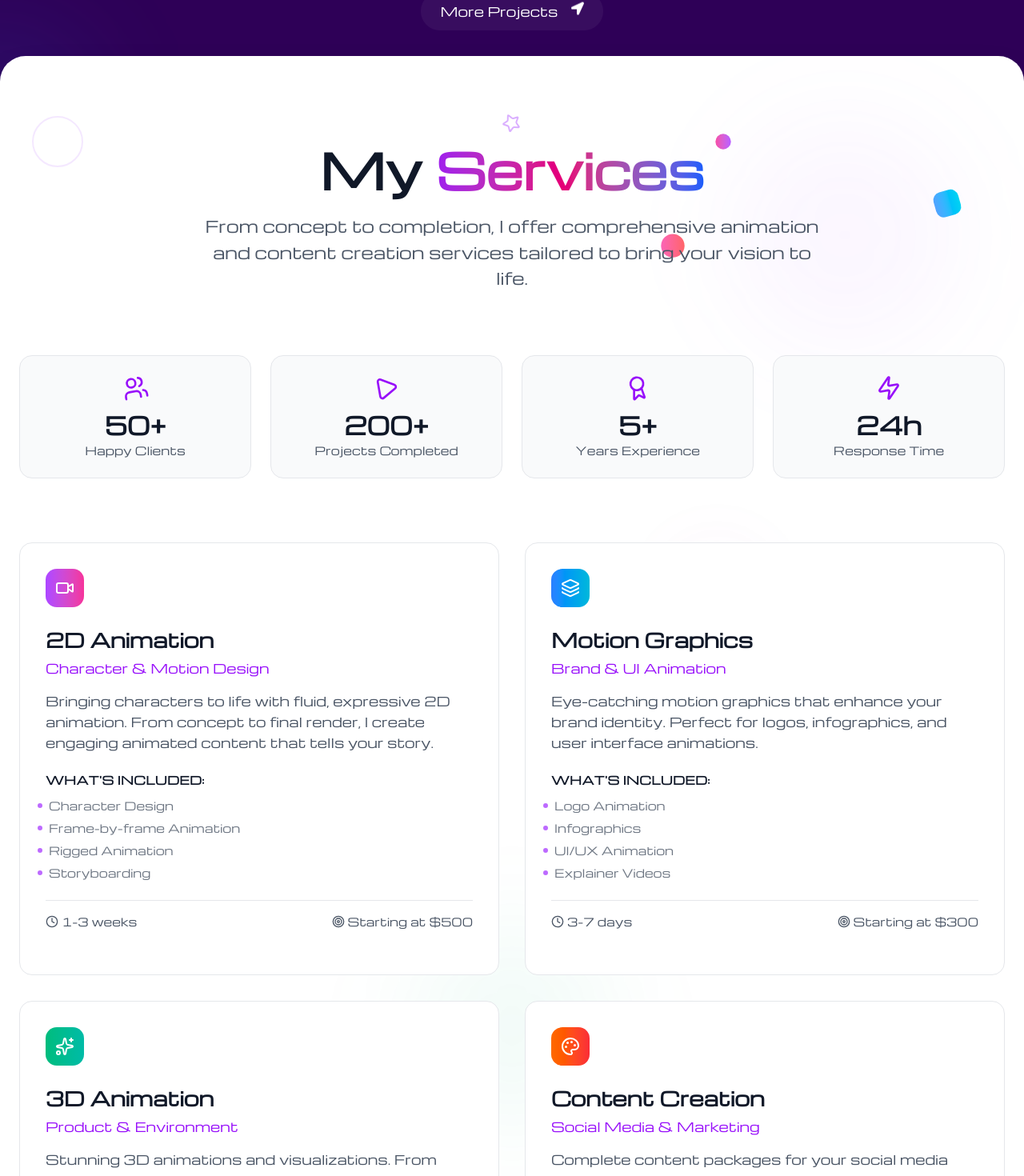
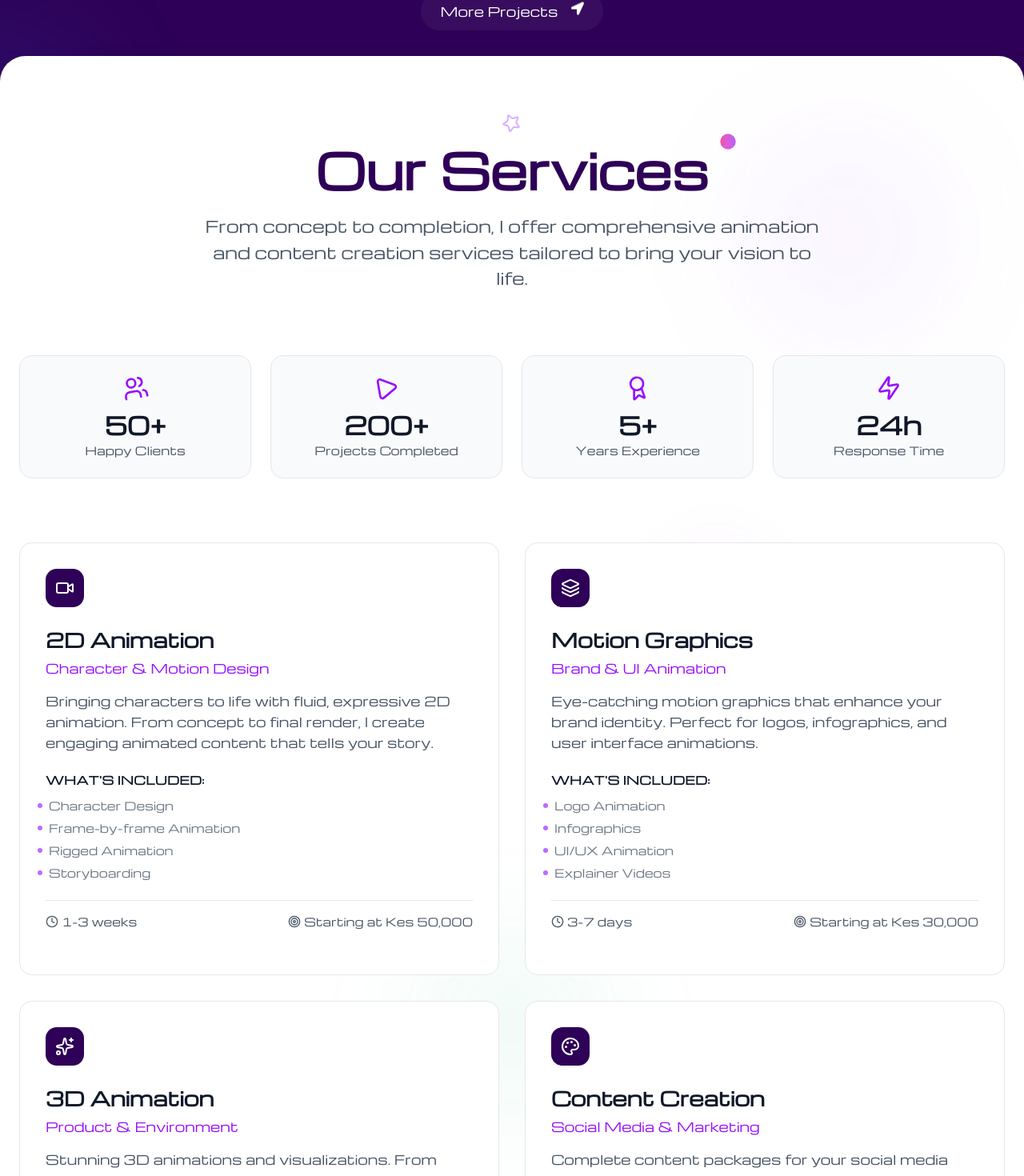
Before and after one commit to geofrey254/wixxportfolio, a Next.js app: page / in a window 1280 px wide. Shown: the part 2493-3963 px from the top of the page at 80% size. Built offline with nearby package versions, Linux system fonts and the light colour scheme.

Commit message:
Gradient colors removed

```diff
--- a/src/components/contactpage/ContactForm.tsx
+++ b/src/components/contactpage/ContactForm.tsx
@@ -302,11 +302,11 @@ export default function ContactForm() {
             disabled={isSubmitting}
             whileHover={{ scale: isSubmitting ? 1 : 1.02, y: isSubmitting ? 0 : -2 }}
             whileTap={{ scale: isSubmitting ? 1 : 0.98 }}
-            className={`w-full py-4 px-8 rounded-2xl font-semibold text-lg transition-all duration-300 flex items-center justify-center gap-3 shadow-lg
+            className={`w-full py-4 px-8 rounded-2xl font-semibold text-lg transition-all duration-300 flex items-center justify-center gap-3 shadow-lg cursor-pointer
               ${
                 isSubmitting
                   ? 'bg-gray-400 text-gray-700 cursor-not-allowed'
-                  : 'bg-gradient-to-r from-[#2e0057] to-purple-700 hover:from-purple-700 hover:to-[#2e0057] text-white shadow-purple-500/25 hover:shadow-xl'
+                  : 'bg-[#2e0057] hover:from-purple-700 hover:to-[#2e0057] text-white shadow-purple-500/25 hover:shadow-xl'
               }`}
           >
             {isSubmitting ? (
--- a/src/components/contactpage/ContactHero.tsx
+++ b/src/components/contactpage/ContactHero.tsx
@@ -38,9 +38,7 @@ export default function ContactHero() {
             </h1>
           </div>
           <h2 className="text-4xl md:text-6xl lg:text-7xl font-black">
-            <span className="bg-gradient-to-r from-purple-400 via-pink-400 to-blue-400 bg-clip-text text-transparent">
-              Something Amazing
-            </span>
+            <span className="text-white">Something Amazing</span>
           </h2>
         </motion.div>
       </motion.div>
--- a/src/components/contactpage/ContactInfo.tsx
+++ b/src/components/contactpage/ContactInfo.tsx
@@ -101,14 +101,14 @@ export default function ContactInfo() {
         className="bg-gradient-to-br from-[#2e0057]/5 to-purple-100/50 dark:from-gray-800 dark:to-gray-700 p-8 rounded-3xl border border-[#2e0057]/10 dark:border-gray-600"
       >
         <div className="flex items-start gap-6">
-          <div className="p-4 bg-gradient-to-r from-[#2e0057] to-purple-700 rounded-2xl shadow-lg">
+          <div className="p-4 bg-[#2e0057] rounded-2xl shadow-lg">
             <MapPin className="w-8 h-8 text-white" />
           </div>
           <div>
             <h3 className="text-2xl font-bold text-[#2e0057] dark:text-white mb-3">Our Studio</h3>
             <div className="space-y-2 text-gray-600 dark:text-gray-300">
               <p>123 Creative Avenue</p>
-              <p>Design District, Nairobi</p>
+              <p>Studio, Nairobi</p>
               <p>Kenya</p>
             </div>
             <motion.div whileHover={{ scale: 1.05 }} className="inline-block mt-4">
--- a/src/components/homepage/Project.tsx
+++ b/src/components/homepage/Project.tsx
@@ -115,11 +115,7 @@ export default function Projects() {
           transition={{ duration: 0.8 }}
         >
           <h2 className="text-5xl md:text-6xl font-bold mb-6 text-white dark:text-white">
-            Featured
-            <span className="bg-gradient-to-r from-purple-400 via-pink-400 to-blue-400 bg-clip-text text-transparent">
-              {' '}
-              Projects
-            </span>
+            Featured Projects
           </h2>
           <p className="text-base md:text-xl text-gray-300 dark:text-gray-400 leading-relaxed max-w-3xl mx-auto">
             Explore our latest animation works. Hover over project titles to see details, or click
--- a/src/components/homepage/Services.tsx
+++ b/src/components/homepage/Services.tsx
@@ -14,7 +14,6 @@ import {
   Target,
   Star,
   Heart,
-  Hexagon,
 } from 'lucide-react'
 import { FaLocationArrow } from 'react-icons/fa'
 import Link from 'next/link'
@@ -52,7 +51,7 @@ export default function Services() {
         'Rigged Animation',
         'Storyboarding',
       ],
-      price: 'Starting at $500',
+      price: 'Starting at Kes 50,000',
       duration: '1-3 weeks',
       gradient: 'from-purple-500 to-pink-500',
       bgGradient: 'bg-gradient-to-br from-purple-500/20 to-pink-500/20',
@@ -72,7 +71,7 @@ export default function Services() {
       description:
         'Eye-catching motion graphics that enhance your brand identity. Perfect for logos, infographics, and user interface animations.',
       features: ['Logo Animation', 'Infographics', 'UI/UX Animation', 'Explainer Videos'],
-      price: 'Starting at $300',
+      price: 'Starting at Kes 30,000',
       duration: '3-7 days',
       gradient: 'from-blue-500 to-cyan-500',
       bgGradient: 'bg-gradient-to-br from-blue-500/20 to-cyan-500/20',
@@ -97,7 +96,7 @@ export default function Services() {
         'Lighting & Rendering',
         'Camera Animation',
       ],
-      price: 'Starting at $800',
+      price: 'Starting at Kes 80,000',
       duration: '2-4 weeks',
       gradient: 'from-emerald-500 to-teal-500',
       bgGradient: 'bg-gradient-to-br from-emerald-500/20 to-teal-500/20',
@@ -117,7 +116,7 @@ export default function Services() {
       description:
         'Complete content packages for your social media and marketing needs. Engaging animations optimized for different platforms.',
       features: ['Social Media Content', 'Ad Animations', 'Template Creation', 'Brand Consistency'],
-      price: 'Starting at $200',
+      price: 'Starting at Kes 20,000',
       duration: '1-2 weeks',
       gradient: 'from-orange-500 to-red-500',
       bgGradient: 'bg-gradient-to-br from-orange-500/20 to-red-500/20',
@@ -137,63 +136,6 @@ export default function Services() {
     { icon: Award, value: '5+', label: 'Years Experience' },
     { icon: Zap, value: '24h', label: 'Response Time' },
   ]
-
-  // Floating animation elements
-  const FloatingElements = () => (
-    <div className="absolute inset-0 overflow-hidden pointer-events-none">
-      {/* Animated shapes */}
-      <motion.div
-        className="absolute top-20 left-10 w-16 h-16 border-2 border-purple-300/30 dark:border-purple-400/30 rounded-full"
-        animate={{
-          y: [-10, 10, -10],
-          rotate: [0, 180, 360],
-        }}
-        transition={{
-          duration: 8,
-          repeat: Infinity,
-          ease: 'easeInOut',
-        }}
-      />
-      <motion.div
-        className="absolute top-40 right-20 w-8 h-8 bg-gradient-to-r from-blue-400 to-cyan-400 rounded-lg"
-        animate={{
-          y: [10, -10, 10],
-          rotate: [360, 180, 0],
-        }}
-        transition={{
-          duration: 6,
-          repeat: Infinity,
-          ease: 'easeInOut',
-        }}
-      />
-      <motion.div
-        className="absolute bottom-40 left-1/4 w-12 h-12"
-        animate={{
-          y: [-15, 15, -15],
-          x: [-5, 5, -5],
-        }}
-        transition={{
-          duration: 7,
-          repeat: Infinity,
-          ease: 'easeInOut',
-        }}
-      >
-        <Hexagon className="w-full h-full text-emerald-400/40 dark:text-emerald-300/40" />
-      </motion.div>
-      <motion.div
-        className="absolute top-60 right-1/3 w-6 h-6 bg-gradient-to-r from-pink-400 to-red-400 rounded-full"
-        animate={{
-          scale: [1, 1.3, 1],
-          y: [0, -20, 0],
-        }}
-        transition={{
-          duration: 5,
-          repeat: Infinity,
-          ease: 'easeInOut',
-        }}
-      />
-    </div>
-  )
 
   return (
     <motion.section
@@ -220,8 +162,6 @@ export default function Services() {
         />
       </div>
 
-      <FloatingElements />
-
       <div className="max-w-7xl mx-auto px-6 relative">
         {/* Enhanced Header with animated elements */}
         <motion.div
@@ -240,10 +180,9 @@ export default function Services() {
             <Star className="w-6 h-6 text-purple-400/60 dark:text-purple-300/60" />
           </motion.div>
 
-          <h2 className="text-5xl md:text-6xl font-bold mb-6 text-gray-900 dark:text-white relative">
-            My
-            <span className="bg-gradient-to-r from-purple-600 via-pink-600 to-blue-600 dark:from-purple-400 dark:via-pink-400 dark:to-blue-400 bg-clip-text text-transparent relative">
-              {' '}
+          <h2 className="text-5xl md:text-6xl font-bold mb-6 text-[#2e0057] dark:text-white relative">
+            Our{' '}
+            <span className="text-[#2e0057] dark:text-white relative">
               Services
               <motion.div
                 className="absolute -right-8 top-0 w-4 h-4 bg-gradient-to-r from-pink-500 to-purple-500 rounded-full"
@@ -305,9 +244,7 @@ export default function Services() {
           {services.map((service, index) => (
             <motion.div
               key={service.id}
-              className={`group relative p-8 rounded-2xl border border-gray-200 dark:border-gray-700 bg-white dark:bg-gray-800 hover:border-transparent hover:shadow-2xl hover:shadow-purple-500/10 dark:hover:shadow-purple-400/10 transition-all duration-500 cursor-pointer overflow-hidden ${
-                hoveredService === service.id ? service.bgGradient : ''
-              }`}
+              className={`group relative p-8 rounded-2xl border border-gray-200 dark:border-gray-700 bg-white dark:bg-gray-800 hover:border-transparent hover:shadow-2xl hover:shadow-purple-500/10 dark:hover:shadow-purple-400/10 transition-all duration-500 cursor-pointer overflow-hidden`}
               onMouseEnter={() => setHoveredService(service.id)}
               onMouseLeave={() => setHoveredService(null)}
               initial={{ opacity: 0, y: 30 }}
@@ -318,25 +255,11 @@ export default function Services() {
             >
               {/* Enhanced Service Icon with animation */}
               <motion.div
-                className={`inline-flex p-3 rounded-xl bg-gradient-to-r ${service.gradient} mb-6 relative`}
+                className={`inline-flex p-3 rounded-xl bg-gradient-to-r bg-[#2e0057] mb-6 relative`}
                 whileHover={{ scale: 1.1, rotate: 5 }}
                 transition={{ duration: 0.3 }}
               >
                 <service.icon className="w-6 h-6 text-white" />
-
-                {/* Sparkle effect */}
-                <motion.div
-                  className="absolute -top-1 -right-1 w-2 h-2 bg-white rounded-full opacity-0 group-hover:opacity-100"
-                  animate={
-                    hoveredService === service.id
-                      ? {
-                          scale: [0, 1, 0],
-                          opacity: [0, 1, 0],
-                        }
-                      : {}
-                  }
-                  transition={{ duration: 1, repeat: Infinity, delay: 0.5 }}
-                />
               </motion.div>
 
               {/* Service Content */}
@@ -392,11 +315,6 @@ export default function Services() {
                   {service.price}
                 </div>
               </div>
-
-              {/* Enhanced Hover Effect Border */}
-              <div
-                className={`absolute inset-0 rounded-2xl bg-gradient-to-r ${service.gradient} opacity-0 group-hover:opacity-20 transition-opacity duration-500 pointer-events-none`}
-              ></div>
             </motion.div>
           ))}
         </div>
@@ -466,7 +384,7 @@ export default function Services() {
                 )}
 
                 <motion.div
-                  className="relative z-10 inline-flex items-center justify-center w-16 h-16 bg-gradient-to-r from-purple-600 to-blue-600 dark:from-purple-400 dark:to-blue-400 text-white font-bold text-xl rounded-full mb-4"
+                  className="relative z-10 inline-flex items-center justify-center w-16 h-16 bg-[#2e0057] dark:bg-white text-white dark:text-[#2e0057] font-bold text-xl rounded-full mb-4"
                   whileHover={{ scale: 1.1, rotate: 5 }}
                   transition={{ duration: 0.3 }}
                 >
@@ -511,17 +429,6 @@ export default function Services() {
           viewport={{ once: true }}
           transition={{ duration: 0.8 }}
         >
-          {/* Decorative elements */}
-          <motion.div
-            className="absolute -top-4 left-1/2 transform -translate-x-1/2 flex space-x-2"
-            animate={{ y: [-5, 5, -5] }}
-            transition={{ duration: 4, repeat: Infinity, ease: 'easeInOut' }}
-          >
-            <div className="w-2 h-2 bg-purple-400 rounded-full"></div>
-            <div className="w-2 h-2 bg-pink-400 rounded-full"></div>
-            <div className="w-2 h-2 bg-blue-400 rounded-full"></div>
-          </motion.div>
-
           <Link
             href="#contact"
             className="inline-flex items-center justify-center gap-4 bg-[#2e0057] text-white py-4 px-8 rounded-2xl font-medium hover:shadow-2xl hover:shadow-purple-500/25 dark:hover:shadow-purple-400/25 transition-all duration-300 hover:scale-105 relative overflow-hidden group"
--- a/src/components/homepage/Video.tsx
+++ b/src/components/homepage/Video.tsx
@@ -26,7 +26,7 @@ export function Video() {
     <motion.section
       ref={ref}
       style={{ y }}
-      className="relative rounded-t-4xl -mt-16 md:-mt-16 bg-[#2e0057] dark:bg-gray-900 dark:border-t dark:border-white  z-30 shadow-2xl overflow-hidden"
+      className="relative rounded-t-4xl -mt-16 md:-mt-16 bg-[#2e0057] dark:bg-gray-900 dark:border-t dark:border-white z-30 shadow-2xl overflow-hidden"
     >
       <div className="absolute inset-0 bg-gradient-to-b bg-scroll  from-[#2e0057] dark:from-gray-900 to-black/40 z-10"></div>
       <video
```
Also changed, not shown: src/components/aboutpage/AboutContent.tsx (+12 -10 lines), src/components/contactpage/ContactCTA.tsx (+2 -26 lines), src/components/homepage/CTA.tsx (+3 -7 lines), src/components/homepage/Logos.tsx (+2 -6 lines), src/components/navigation/Footer.tsx (+5 -9 lines), src/components/portfoliopage/PortfolioContent.tsx (+3 -5 lines).
